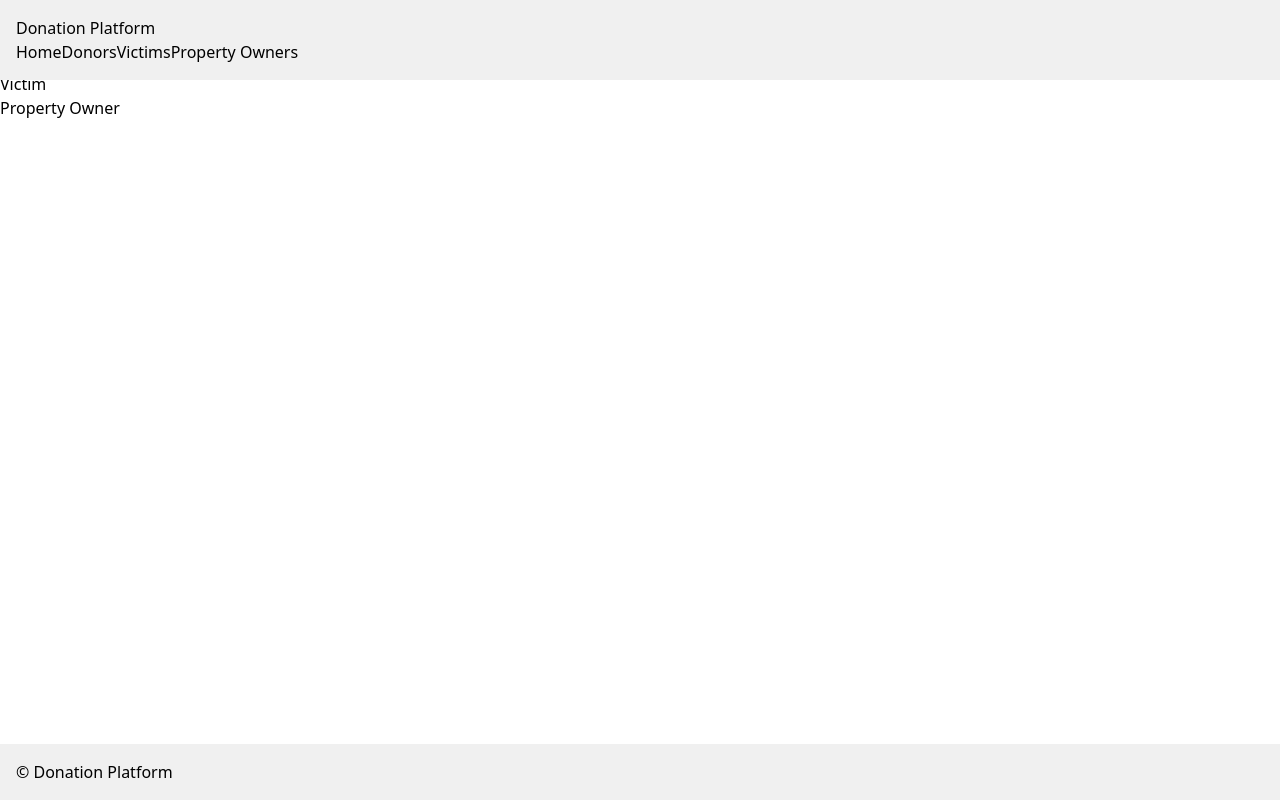
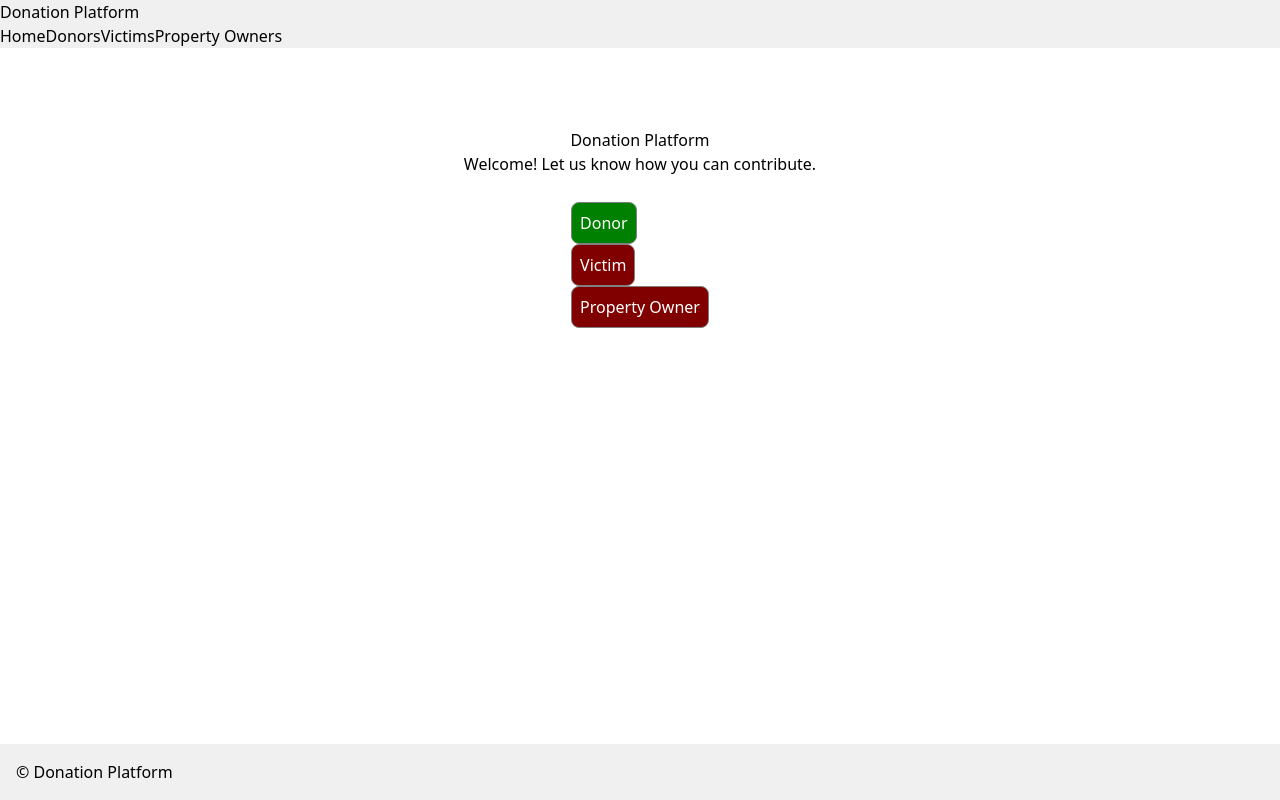
Before and after one commit to JoshuaMusyoki/real-estate, a React (Create React App) app in the folder app_real_realestate/: page / in a window 1280 px wide. Built offline with nearby package versions, Linux system fonts and the light colour scheme.

Commit message:
Modifications on LandingPage

```diff
--- a/app_real_realestate/src/components/Header.js
+++ b/app_real_realestate/src/components/Header.js
@@ -1,7 +1,7 @@
 
 const Header =() =>{
     return(
-        <header style={{position: 'fixed', top: 0, left: 0, width: '100%', padding: '1rem', backgroundColor: '#f0f0f0' }}>
+        <header style={{position: 'fixed', top: 0,justifyContent:"center", width: '100%', padding: '5 rem', backgroundColor: '#f0f0f0' }}>
             <h1>Donation Platform</h1>
             <nav>
                 <a href="/">Home</a>
--- a/app_real_realestate/src/pages/LandingPage.js
+++ b/app_real_realestate/src/pages/LandingPage.js
@@ -1,3 +1,4 @@
+import { Button } from 'bootstrap';
 import React from 'react'
 
 const LandingPage =()=>{
@@ -5,13 +6,24 @@ const LandingPage =()=>{
         console.log(`User selected: ${userType}`);
     };
     return (
-        <div className="landing-page">
+        <div className="landing-page"
+        style={{display:'flex', flexDirection:'column', alignItems:'center', marginTop:"10%"}}>
             <h1>Donation Platform</h1>
             <p>Welcome! Let us know how you can contribute.</p>
-        <div className="button-container">
-            <button onClick={() => handleButtonClick('Donor')}>Donor</button> <br/>
-            <button onClick={() => handleButtonClick('Victim')}>Victim</button><br/>
-            <button onClick={() => handleButtonClick('Property Owner')}>Property Owner</button>
+        <div className="button-container"
+        style={{padding:'2%', alignItems:'center'}}
+        >
+            <button
+            style={{border: 'solid 1px gray', color: 'white',padding: '8px', backgroundColor: 'green', borderRadius: '8px'}}
+            onClick={() => handleButtonClick('Donor')}>Donor</button>
+            <br/>
+
+            <button
+            style={{border: 'solid 1px gray', color: 'white', padding: '8px', backgroundColor: 'maroon', borderRadius: '8px'}}
+             onClick={() => handleButtonClick('Victim')}>Victim</button><br/>
+            <button
+            style={{border: 'solid 1px gray', color: 'white', padding: '8px', backgroundColor: 'maroon', borderRadius: '8px'}}
+            onClick={() => handleButtonClick('Property Owner')}>Property Owner</button>
         </div>
        </div>
     );
```
